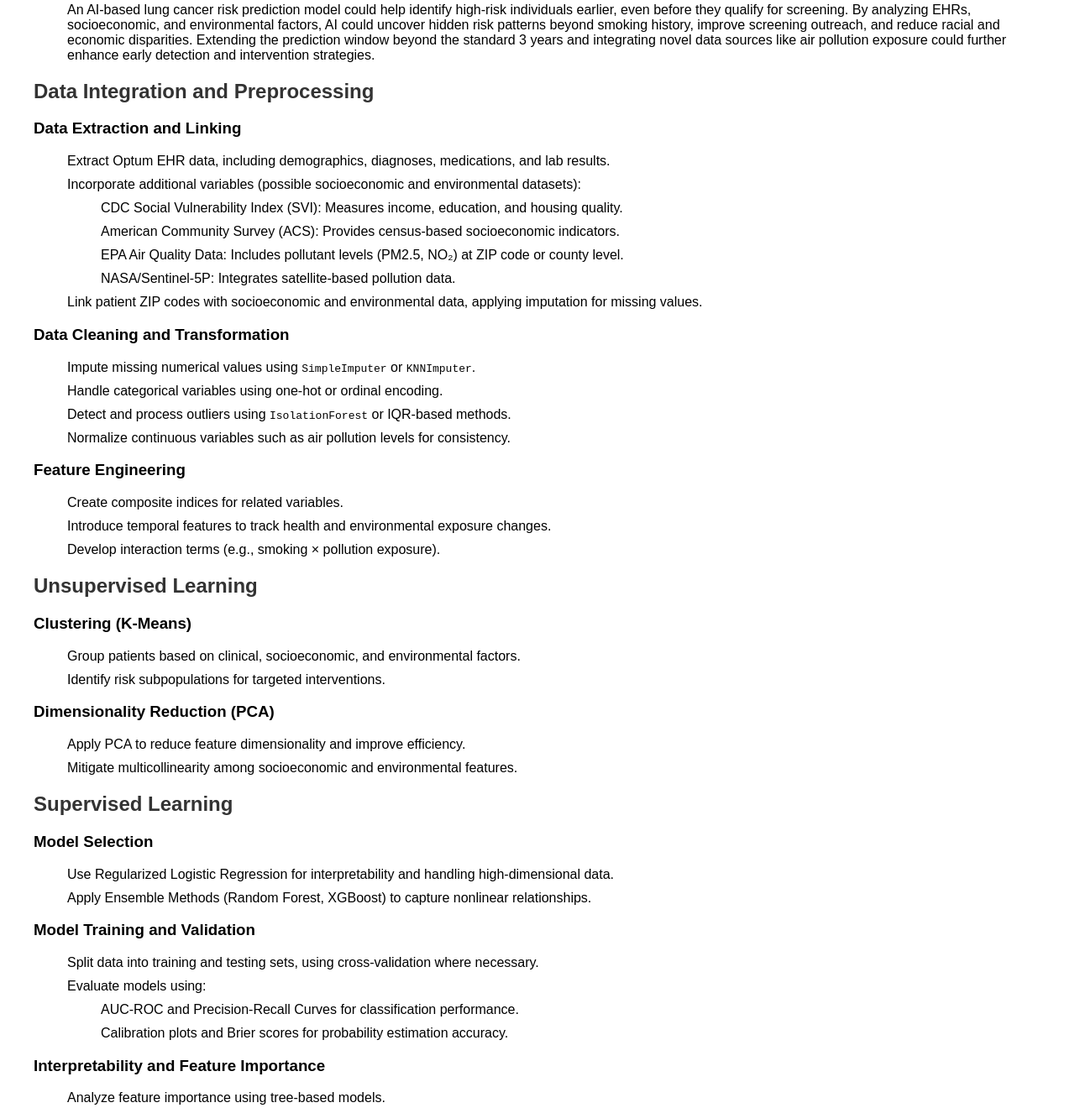
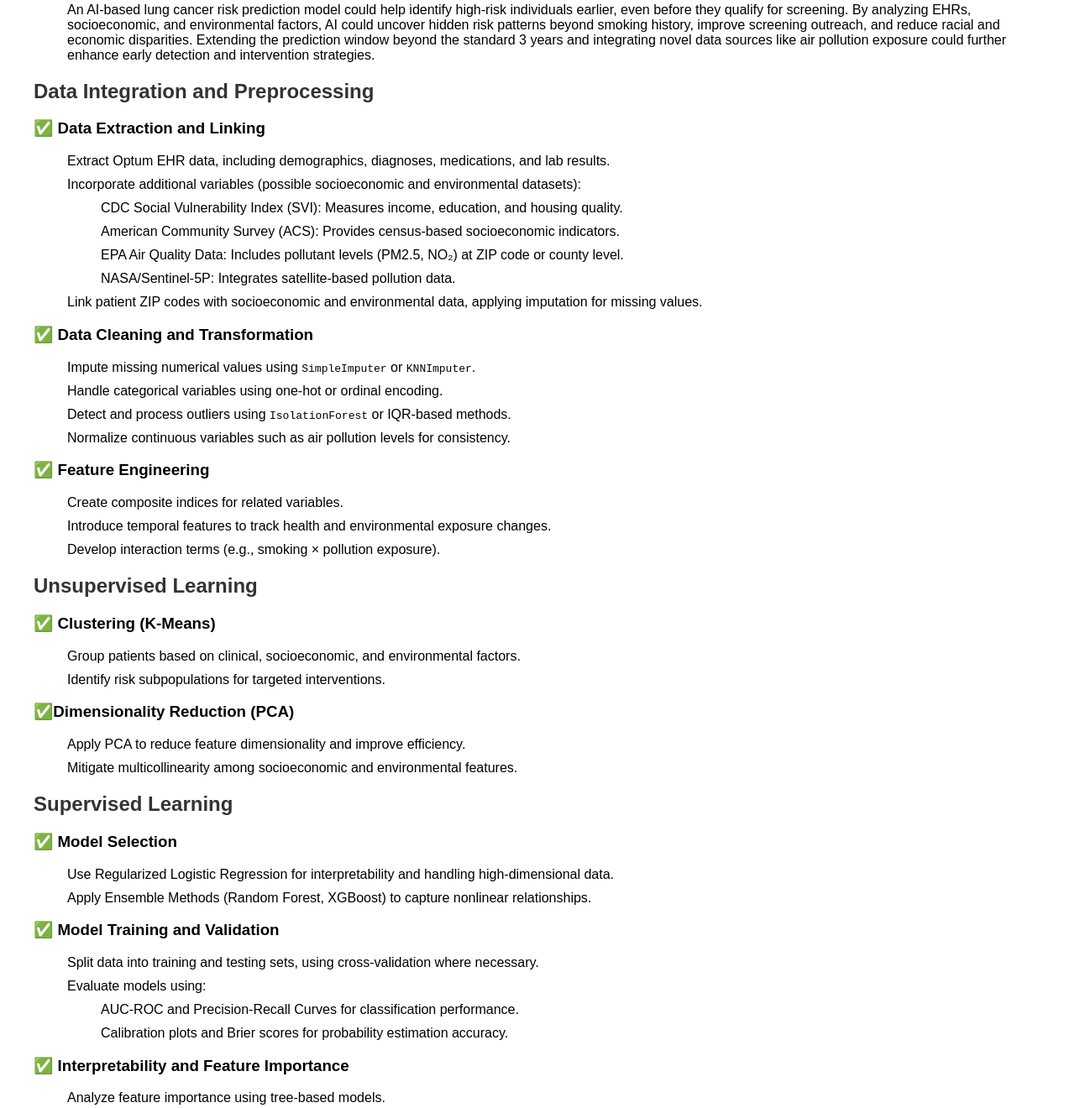
Before and after one commit to annayirp/CS7641_Project, a plain HTML site: page index.html in a window 1280 px wide. Shown: the part 468-1788 px from the top of the page at 84% size. Drawn offline with Linux system fonts and the light colour scheme.

Commit message:
updating methods.html

```diff
--- a/index.html
+++ b/index.html
@@ -37,7 +37,7 @@
 
     <div class="section">
             <h2>Data Integration and Preprocessing</h2>
-            <h3>Data Extraction and Linking</h3>
+            <h3>✅ Data Extraction and Linking</h3>
             <ul>
                 <li>Extract Optum EHR data, including demographics, diagnoses, medications, and lab results.</li>
                 <li>Incorporate additional variables (possible socioeconomic and environmental datasets):
@@ -51,7 +51,7 @@
                 <li>Link patient ZIP codes with socioeconomic and environmental data, applying imputation for missing values.</li>
             </ul>
 
-            <h3>Data Cleaning and Transformation</h3>
+            <h3>✅ Data Cleaning and Transformation</h3>
             <ul>
                 <li>Impute missing numerical values using <code>SimpleImputer</code> or <code>KNNImputer</code>.</li>
                 <li>Handle categorical variables using one-hot or ordinal encoding.</li>
@@ -59,7 +59,7 @@
                 <li>Normalize continuous variables such as air pollution levels for consistency.</li>
             </ul>
 
-            <h3>Feature Engineering</h3>
+            <h3>✅ Feature Engineering</h3>
             <ul>
                 <li>Create composite indices for related variables.</li>
                 <li>Introduce temporal features to track health and environmental exposure changes.</li>
@@ -69,13 +69,13 @@
 
         <div class="section">
             <h2>Unsupervised Learning</h2>
-            <h3>Clustering (K-Means)</h3>
+            <h3>✅ Clustering (K-Means)</h3>
             <ul>
                 <li>Group patients based on clinical, socioeconomic, and environmental factors.</li>
                 <li>Identify risk subpopulations for targeted interventions.</li>
             </ul>
 
-            <h3>Dimensionality Reduction (PCA)</h3>
+            <h3>✅Dimensionality Reduction (PCA)</h3>
             <ul>
                 <li>Apply PCA to reduce feature dimensionality and improve efficiency.</li>
                 <li>Mitigate multicollinearity among socioeconomic and environmental features.</li>
@@ -84,13 +84,13 @@
 
         <div class="section">
             <h2>Supervised Learning</h2>
-            <h3>Model Selection</h3>
+            <h3>✅ Model Selection</h3>
             <ul>
                 <li>Use Regularized Logistic Regression for interpretability and handling high-dimensional data.</li>
                 <li>Apply Ensemble Methods (Random Forest, XGBoost) to capture nonlinear relationships.</li>
             </ul>
 
-            <h3>Model Training and Validation</h3>
+            <h3>✅ Model Training and Validation</h3>
             <ul>
                 <li>Split data into training and testing sets, using cross-validation where necessary.</li>
                 <li>Evaluate models using:
@@ -101,7 +101,7 @@
                 </li>
             </ul>
 
-            <h3>Interpretability and Feature Importance</h3>
+            <h3>✅ Interpretability and Feature Importance</h3>
             <ul>
                 <li>Analyze feature importance using tree-based models.</li>
                 <li>Use SHAP values for model explainability at both overall and individual levels.</li>
```
